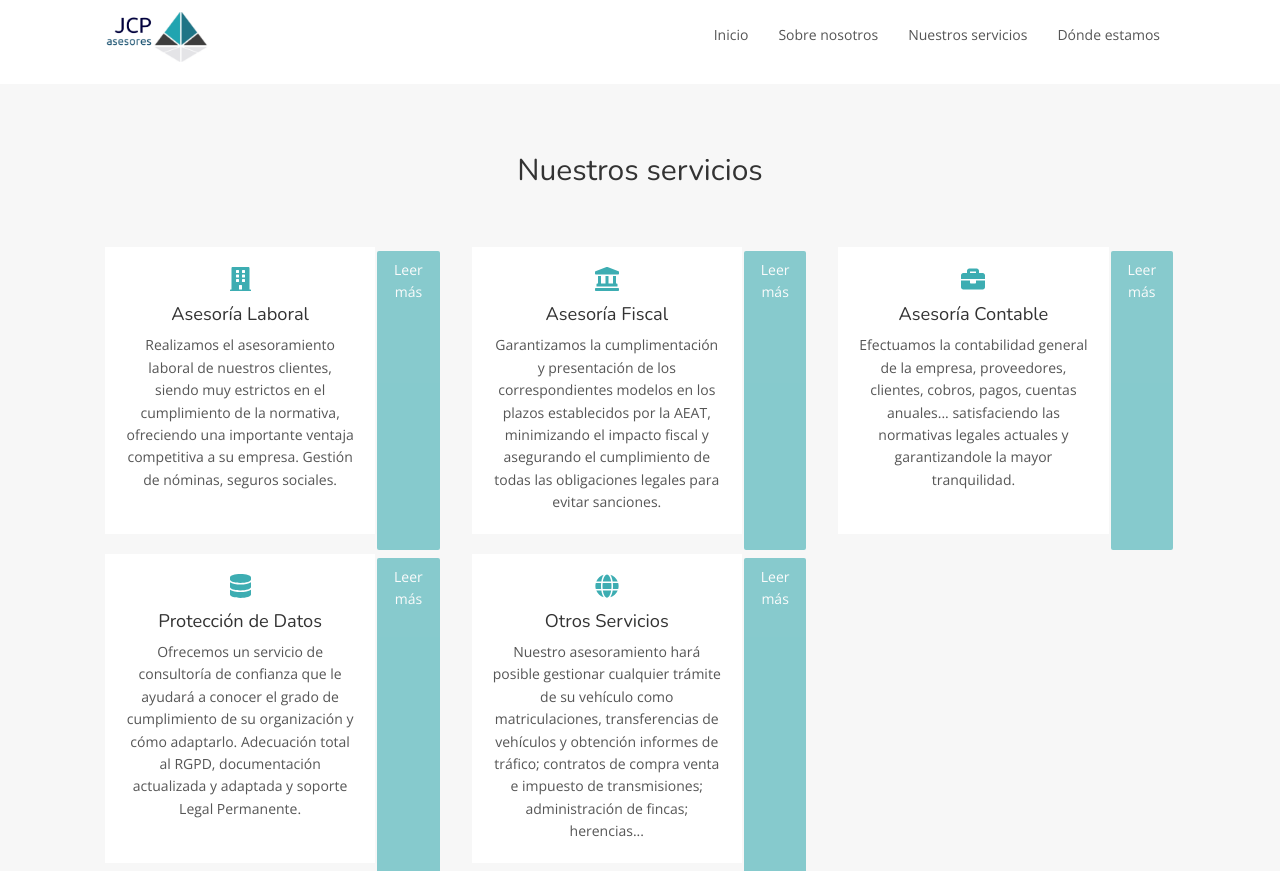
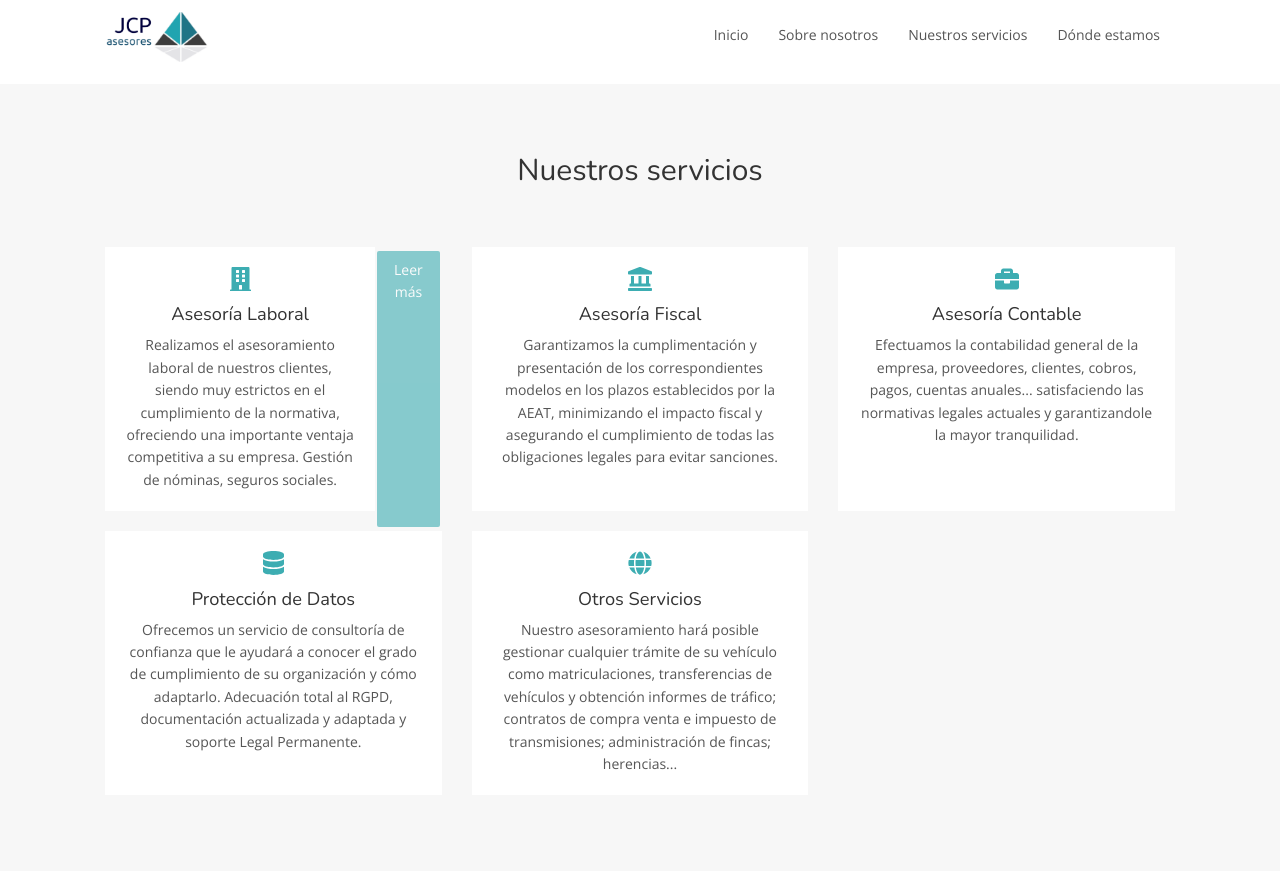
Before and after one commit to MpCity/MpCity.github.io, a Jekyll site: the page built from index.html, in a window 1280 px wide and 900 px high, scrolled down 1396 px, cut to the strip 0-871 px from the top of the window. Built offline with Jekyll 4.4.1, drawn with Linux system fonts in a browser that asks for light colours.

Commit message:
Update index.html

```diff
--- a/index.html
+++ b/index.html
@@ -151,7 +151,9 @@ layout: default
                         <h4>{{ treatment.title }}</h4>
                         <p>{{ treatment.description }}</p>
                     </div>
+                    {% if treatment.button %}
                     <a href="{{ treatment.button }}" class="button" style="text-decoration: none;">Leer más</a>
+                    {% endif %}
                 </div>
             {% endfor %}
         </div>
```
